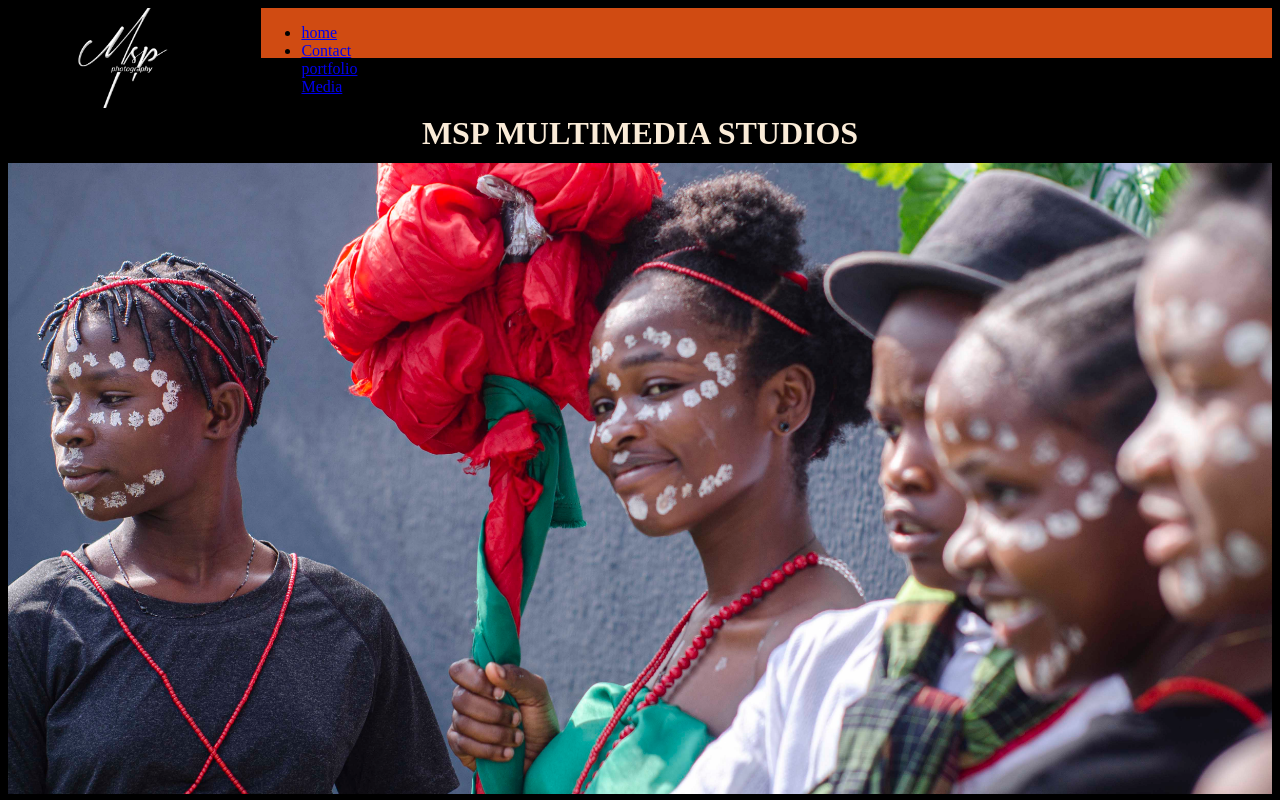
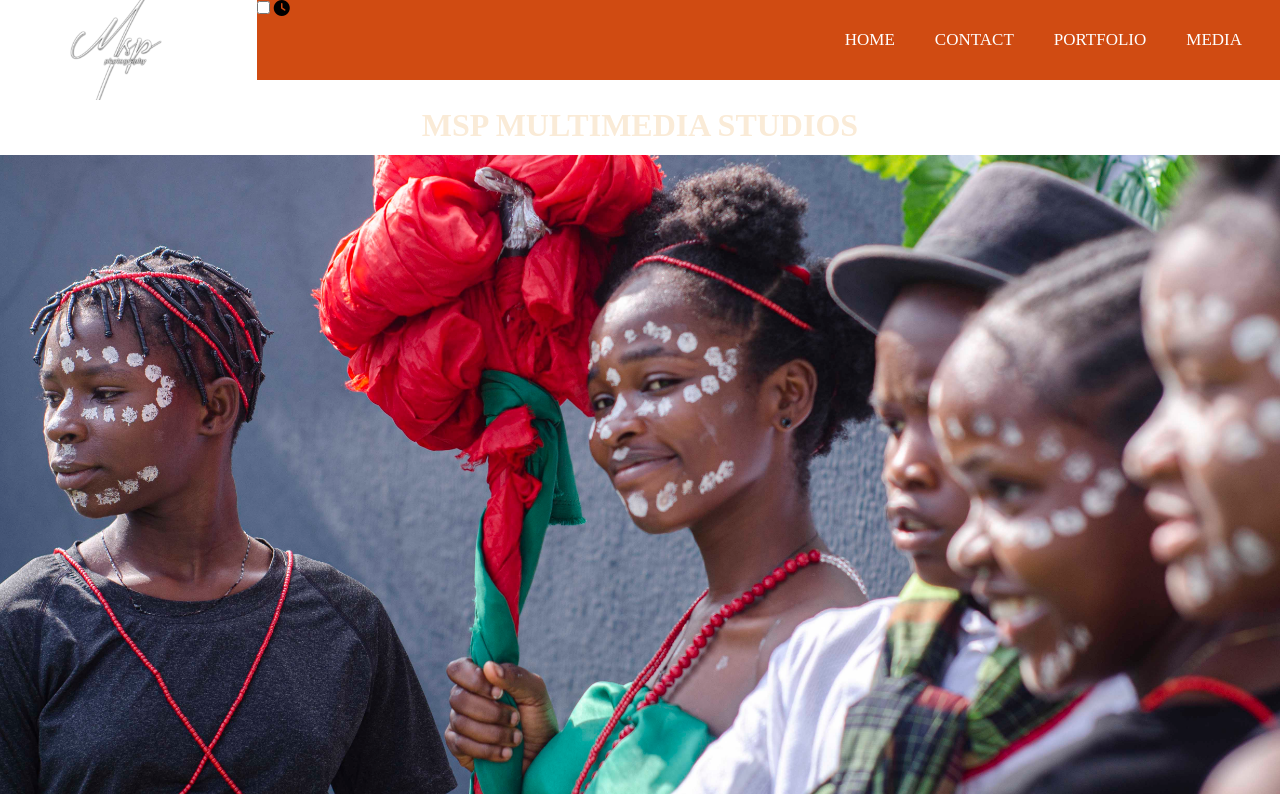
Before and after one commit to precious4life/Precious-Orugiengha, a plain HTML site: page index.html in a window 1280 px wide. Shown: the top 800 px of the page. Drawn offline with Linux system fonts and the light colour scheme.

Commit message:
site dev

```diff
--- a/index.html
+++ b/index.html
@@ -5,6 +5,7 @@
     <meta name="viewport" content="width=device-width, initial-scale=1.0">
     <title>MSP MULTIMEDIA</title>
     <link rel="stylesheet" href="./styles/styles.css">
+    <script src="https://kit.fontawesome.com/a076d05399.js" crossorigin="anonymous"></script>
 </head>
 <body>
     <main class="container">
@@ -12,6 +13,10 @@
             <img src="./Images/20231202_065341.png"  alt="">
         </div>
         <nav>
+            <input type="checkbox" id="check" class="checkbtn">
+            <label for="check">
+            <i class="fas fa-clock"></i>
+            </label>
             <ul>
                 <li><a href="index.html">home</a></li>
                 <li><a href="#">Contact</a></li>
--- a/styles/styles.css
+++ b/styles/styles.css
@@ -1,7 +1,12 @@
+*{
+    padding: 0;
+    margin: 0;
+    text-decoration: none;
+    list-style: none;
+    box-sizing: border-box;
 
-:root{
-    background-color: rgb(0, 0, 0);
 }
+
 .container{
     display: grid;
     height: 100vh;
@@ -31,7 +36,28 @@
 nav{
     grid-area: nav;
     background-color: rgb(208, 75, 18);
-    max-height: 50px;
+    max-height: 80px;
+}
+
+nav ul{
+    float: right;
+    margin-right: 20px;
+}
+nav ul li{
+    display: inline-block;
+    line-height: 80px;
+    margin: 0 5px;
+}
+nav ul li a{
+    text-transform: uppercase;
+    color: white;
+    font-size: 17px;
+    padding: 7px 13px;
+    border-radius: 30px;
+}
+a.active,a:hover{
+    background: red;
+    transition: 0.5s;
 }
 .msp-slogan{
 
@@ -104,7 +130,7 @@ nav{
     width: 100%;
     color: aliceblue;
     text-align: center;
-    margin: auto;
+    margin:0 auto;
 }
 
 #footer{
```
